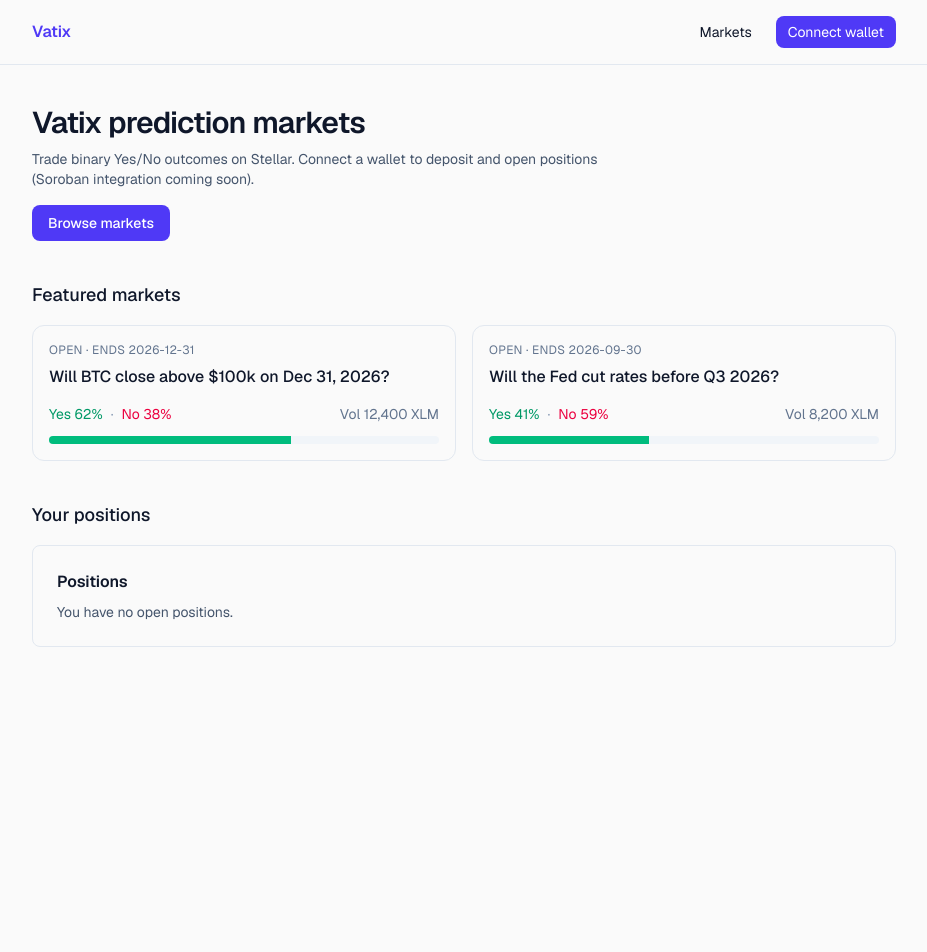
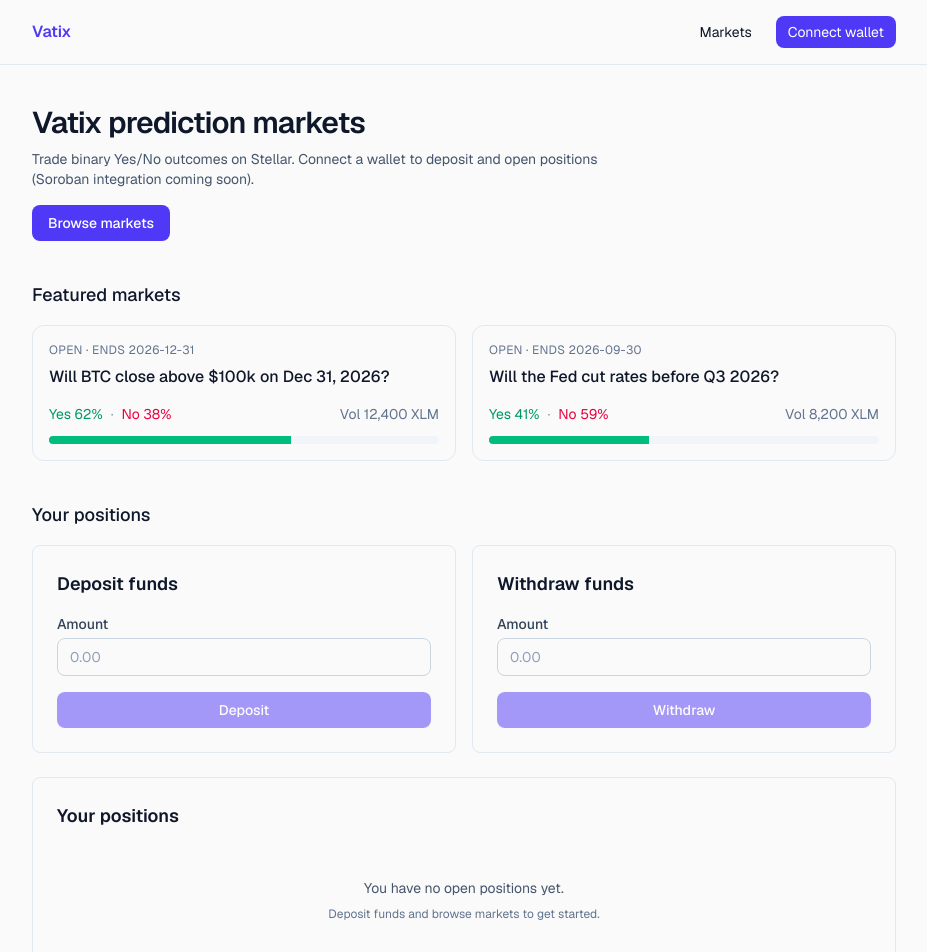
Before and after one commit to Vatix-Protocol/vatix-contract, a Next.js app in the folder apps/web/: page / in a window 1280 px wide. Shown: the top 952 px of the page, without its empty margins (176-1103 px from the left). Before the commit the page ends 800 px from the top, so only its background shows below. Built offline with nearby package versions, Linux system fonts and the light colour scheme.

Commit message:
feat: add empty state copy and integrate forms with loading skeleton

```diff
--- a/apps/web/components/PositionPanel.tsx
+++ b/apps/web/components/PositionPanel.tsx
@@ -1,12 +1,55 @@
 "use client";
 
+import { useState, useEffect } from "react";
+import { DepositForm } from "./DepositForm";
+import { WithdrawForm } from "./WithdrawForm";
+import { LoadingSkeleton } from "./LoadingSkeleton";
+
 export function PositionPanel() {
+  const [isLoading, setIsLoading] = useState(true);
+  const [positions, setPositions] = useState<any[]>([]);
+
+  useEffect(() => {
+    const timer = setTimeout(() => {
+      setIsLoading(false);
+      setPositions([]);
+    }, 1500);
+
+    return () => clearTimeout(timer);
+  }, []);
+
   return (
-    <div className="rounded-lg border border-slate-200 p-6 dark:border-slate-700">
-      <h2 className="font-semibold">Positions</h2>
-      <p className="mt-2 text-sm text-slate-600 dark:text-slate-400">
-        You have no open positions.
-      </p>
+    <div className="space-y-6">
+      <div className="grid gap-4 sm:grid-cols-2">
+        <DepositForm />
+        <WithdrawForm />
+      </div>
+
+      <div className="rounded-lg border border-slate-200 p-4 dark:border-slate-700 sm:p-6">
+        <h2 className="text-base font-semibold sm:text-lg">Your positions</h2>
+        <div className="mt-4">
+          {isLoading ? (
+            <LoadingSkeleton />
+          ) : positions.length === 0 ? (
+            <div className="text-center py-8">
+              <p className="text-sm text-slate-600 dark:text-slate-400">
+                You have no open positions yet.
+              </p>
+              <p className="mt-2 text-xs text-slate-500 dark:text-slate-500">
+                Deposit funds and browse markets to get started.
+              </p>
+            </div>
+          ) : (
+            <ul className="space-y-2">
+              {positions.map((pos, i) => (
+                <li key={i} className="text-sm text-slate-700 dark:text-slate-300">
+                  {pos.name}
+                </li>
+              ))}
+            </ul>
+          )}
+        </div>
+      </div>
     </div>
   );
 }
```
